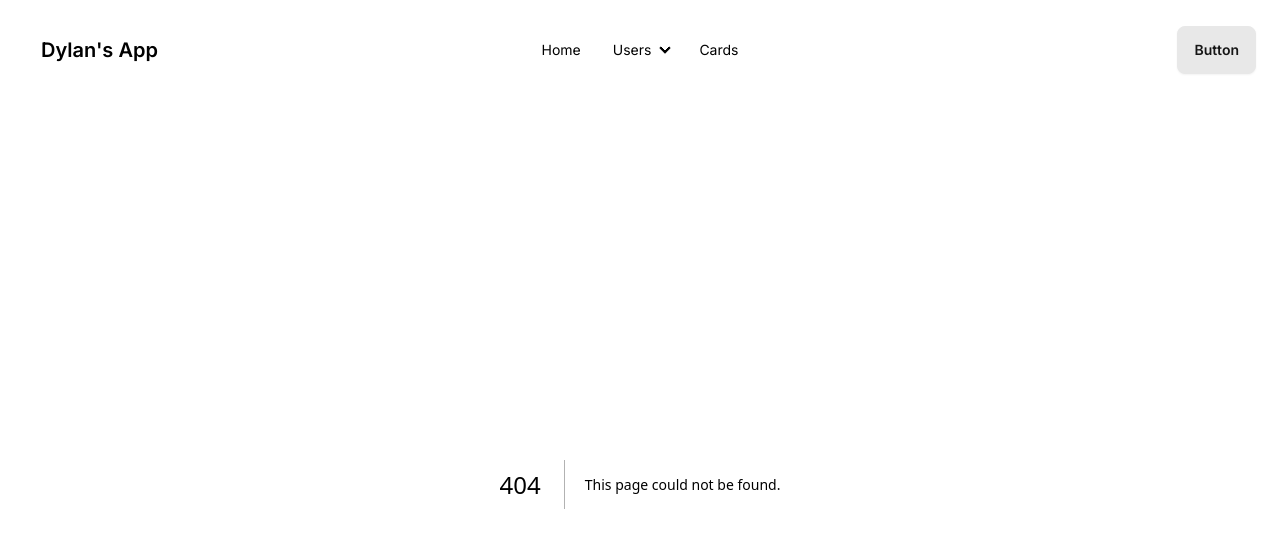
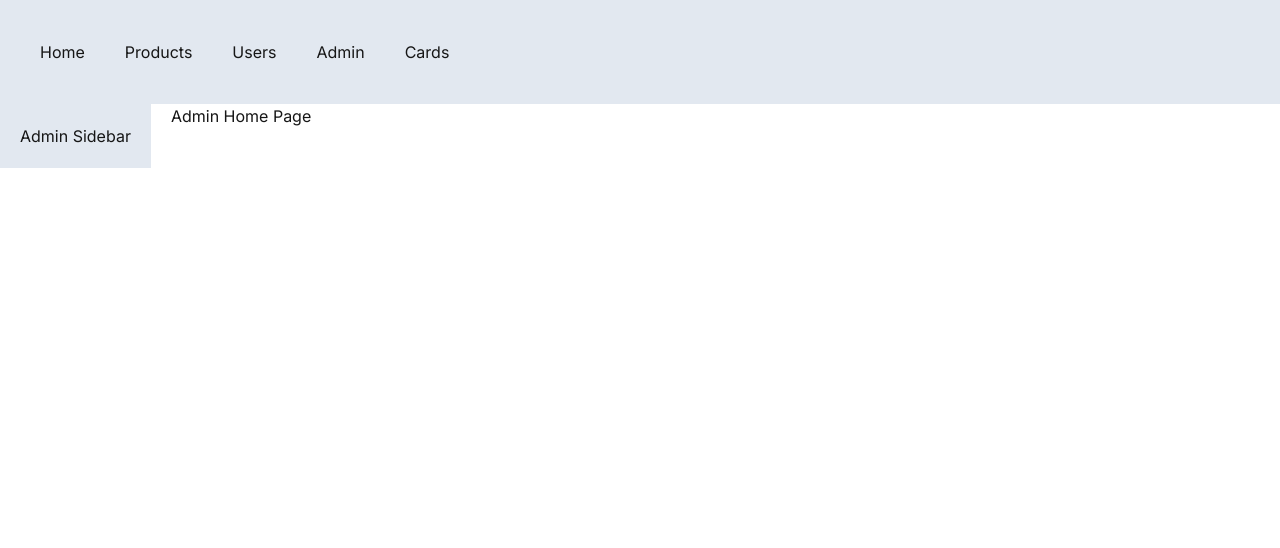
Before and after one commit to dcahoon/nextjsapp, a Next.js app: page /admin in a window 1280 px wide. Before the commit this address had no page. Shown: the top 548 px of the page. Built offline with nearby package versions, Linux system fonts and the light colour scheme.

Commit message:
Added additional routing and fetched query strings

```diff
--- /dev/null
+++ b/app/NavBar.tsx
@@ -0,0 +1,16 @@
+import Link from 'next/link'
+import React from 'react'
+
+const NavBar = () => {
+  return (
+    <div className='flex p-5 bg-slate-200'>
+        <Link className='p-5' href='/'>Home</Link>
+        <Link className='p-5' href='/products'>Products</Link>
+        <Link className='p-5' href='/users'>Users</Link>
+        <Link className='p-5' href='/admin'>Admin</Link>
+        <Link className='p-5' href='/cards'>Cards</Link>
+    </div>
+  )
+}
+
+export default NavBar
--- /dev/null
+++ b/app/admin/layout.tsx
@@ -0,0 +1,17 @@
+import React, { ReactNode } from 'react'
+
+interface Props {
+    children: ReactNode;
+}
+
+const AdminLayout = ({ children }: Props) => {
+  return (
+
+    <div className='flex'>
+        <aside className='bg-slate-200 p-5 mr-5'>Admin Sidebar</aside>
+        <div>{children}</div>
+    </div>
+  )
+}
+
+export default AdminLayout
--- /dev/null
+++ b/app/admin/page.tsx
@@ -0,0 +1,9 @@
+import React from 'react'
+
+const AdminHomePage = () => {
+  return (
+    <div>Admin Home Page</div>
+  )
+}
+
+export default AdminHomePage
--- /dev/null
+++ b/app/cards/browse/cards/page.tsx
@@ -0,0 +1,33 @@
+import React from 'react'
+import * as Scry from "scryfall-sdk";
+
+interface Card {
+    name: string;
+}
+
+interface Props {
+    children: ReactNode;
+}
+
+
+export default async function BrowseCards({ children }: Props) {
+
+    // const card = Magic.Cards.find(() => console.log(card.name)
+
+    // const res = await fetch(
+    //     Magic.Cards.find("08618f8d5ebdc0c4d381ad11f0563dfebb21f4ee") ), { cache: 'no-store' })
+
+    // Magic.Cards.find("08618f8d5ebdc0c4d381ad11f0563dfebb21f4ee").then(result => console.log(result.name)); // Blood Scrivener
+
+
+    const card = await Scry.Cards.byName("Memory Lapse")
+
+
+
+    return (
+        <div>
+            <h1>Browse Cards Page</h1>
+            {card.uri}
+        </div>
+    )
+}
--- /dev/null
+++ b/app/cards/layout.tsx
@@ -0,0 +1,16 @@
+import React, { ReactNode } from 'react'
+
+interface Props {
+    children: ReactNode;
+}
+
+const CardsLayout = ({ children }: Props) => {
+    return (
+        <div className='flex'>
+            <aside className='bg-slate-200 p-5'>Cards Sidebar</aside>
+            <div className='p-10'>{children}</div>
+        </div>
+    )
+}
+
+export default CardsLayout
--- a/app/globals.css
+++ b/app/globals.css
@@ -14,5 +14,11 @@
 
 body {
   color: rgb((var)--foregroung-rgb);
-  padding: 1rem;
+  @apply p-0 m-0;
 }
+
+@layer base {
+  h1 {
+    @apply font-extrabold text-3xl mb-3;
+  }
+}
--- a/app/layout.tsx
+++ b/app/layout.tsx
@@ -2,6 +2,7 @@
 import type { Metadata } from 'next'
 import { Inter } from 'next/font/google'
 import Link from 'next/link'
+import NavBar from './NavBar'
 
 const inter = Inter({ subsets: ['latin'] })
 
@@ -18,32 +19,10 @@
   return (
     <html lang="en" data-theme="bumblebee">
       <body className={inter.className}>
+        <NavBar />
         <main>
-          <div className="navbar bg-base-100">
-            <div className="navbar-start">
-              <a className="btn btn-ghost text-xl">Dylan's App</a>
-            </div>
-            <div className="navbar-center hidden lg:flex">
-              <ul className="menu menu-horizontal px-1">
-                <li><Link href="/">Home</Link></li>
-                <li>
-                  <details>
-                    <summary>Users</summary>
-                      <ul className="p-2">
-                        <li><Link href="./users">List</Link></li>
-                        <li><a>Coming soon...</a></li>
-                      </ul>
-                  </details>
-                </li>
-                <li><Link href="/cards">Cards</Link></li>
-              </ul>
-            </div>
-            <div className="navbar-end">
-              <a className="btn">Button</a>
-            </div>
-          </div>
-      </main>
-        {children}
+          {children}
+        </main>
       </body>
     </html>
   )
--- a/app/products/[[...slug]]/page.tsx
+++ b/app/products/[[...slug]]/page.tsx
@@ -1,12 +1,13 @@
 import React from 'react'
 
 interface Props {
-    params: { slug: string[] }
+    params: { slug: string[] },
+    searchParams: { sortOrder: string }
 }
 
-const ProductPage = ({ params: {slug } }: Props) => {
+const ProductPage = ({ params: { slug }, searchParams: { sortOrder } }: Props) => {
   return (
-    <div>Product Page {slug}</div>
+    <div>Product Page {slug} {sortOrder}</div>
   )
 }
 
--- a/app/users/UserTable.tsx
+++ b/app/users/UserTable.tsx
@@ -1,4 +1,6 @@
+import Link from 'next/link';
 import React from 'react'
+import { sort } from 'fast-sort';
 
 interface User {
     id: number;
@@ -6,12 +8,22 @@
     email: string;
 }
 
-const UserTable = async () => {
+interface Props {
+    sortOrder: string;
+}
+
+const UserTable = async ({ sortOrder }: Props) => {
     // { cache: 'no-store' }
     // { next: { revalidate: 10 } }
     const res = await fetch(
         'https://jsonplaceholder.typicode.com/users', { cache: 'no-store' })
     const users: User[] = await res.json()
+
+    const sortedUsers = sort(users).asc(
+        sortOrder === 'email'
+            ? (user) => user.email
+            : (user) => user.name
+    )
 
     return (
         <>
@@ -20,14 +32,20 @@
                 {/* type thead>tr>th*2 to create markup */}
                 <thead>
                     <tr>
-                        <th>User ID</th>
-                        <th>User Name</th>
+                        <th>
+                            <Link href="/users?sortOrder=name">Name</Link>
+                        </th>
+                        <th>
+                            <Link href="/users?sortOrder=email">Email</Link>
+                        </th>
                     </tr>
                 </thead>
                 <tbody>
-                    {users.map(user => <tr key={user.id}>
-                        <td>{user.name}</td>
-                        <td>{user.email}</td></tr>)}
+                    {sortedUsers.map(user =>
+                        <tr key={user.id}>
+                            <td>{user.name}</td>
+                            <td>{user.email}</td>
+                        </tr>)}
                 </tbody>
             </table>
         </>
--- a/app/users/page.tsx
+++ b/app/users/page.tsx
@@ -1,12 +1,16 @@
 import React from 'react'
 import UserTable from './UserTable'
 
-const UsersPage = async () => {
+interface Props {
+    searchParams: { sortOrder: string };
+}
+
+const UsersPage = async ({ searchParams: { sortOrder } }: Props) => {
 
     return (
         <>
             <h1>Users</h1>
-            <UserTable />
+            <UserTable sortOrder={sortOrder} />
         </>
     )
 }
--- a/package.json
+++ b/package.json
@@ -16,7 +16,8 @@
     "axios": "^1.7.2",
     "eslint": "8.57.0",
     "eslint-config-next": "14.2.3",
-    "mtgsdk": "^1.0.1",
+    "fast-sort": "^3.3.3",
+    "mtgsdk": "^0.2.0",
     "mtgsdk-ts": "^1.1.2",
     "next": "14.2.3",
     "postcss": "8.4.38",
```
Also changed, not shown: app/cards/page.tsx (+1 -1 lines), 1 other file (tests, documents, lock files or other folders).
